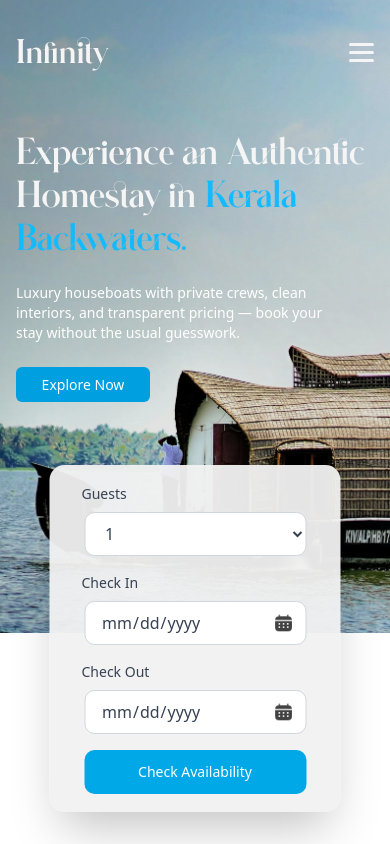
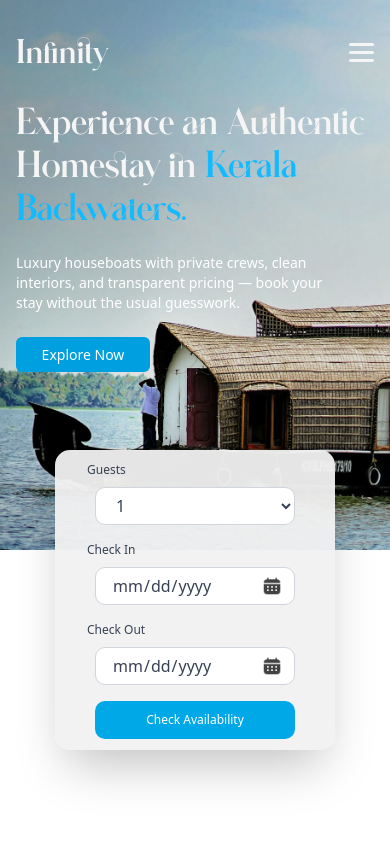
Before and after one commit to SumoodAmeen/Houseboat_frontend, a React (Vite) app: page / in a window 390 px wide. Shown: the top 844 px of the page. Built offline with nearby package versions, Linux system fonts and the light colour scheme.

Commit message:
hero mobile alignment issue fixed

```diff
--- a/src/components/landing_page_components/Hero.jsx
+++ b/src/components/landing_page_components/Hero.jsx
@@ -32,10 +32,10 @@ const Hero = () => {
     return (
         <>
             <style>{dateInputStyle}</style>
-            <section className="relative min-h-[108vh] max-[380px]:min-h-[950px] w-full overflow-hidden">
+            <section className="relative min-h-[108vh] max-[430px]:min-h-[850px] w-full overflow-hidden">
                 {/* Background Image */}
                 <div
-                    className="absolute md:h-[90vh] h-[75vh] inset-0 bg-cover bg-no-repeat bg-[calc(8%_-_20px)_100%] md:bg-[center_calc(100%_+_35px)]"
+                    className="absolute md:h-[90vh] max-[430px]:h-[550px] h-[75vh] inset-0 bg-cover bg-no-repeat bg-[calc(8%_-_20px)_100%] md:bg-[center_calc(100%_+_35px)]"
                     style={{
                         backgroundImage: `url(${heroImg})`,
                     }}
@@ -45,9 +45,9 @@ const Hero = () => {
                 </div>
 
                 {/* Content Container */}
-                <div className="relative z-10 pt-[130px] max-[380px]:pt-[100px] px-3 md:px-0">
+                <div className="relative z-10 pt-[130px] max-[430px]:pt-[100px] px-3 md:px-0">
                     {/* Title */}
-                    <h1 className="font-glitten font-400 text-[33px] md:text-[60px] leading-[43px] md:leading-[80px] w-[371px] max-[380px]:w-full md:w-[924px] pl-1 md:pl-[50px] text-[#F5F5F5] md:text-[#0E1727]">
+                    <h1 className="font-glitten font-400 text-[33px] md:text-[60px] leading-[43px] md:leading-[80px] w-[371px] max-[430px]:w-full md:w-[924px] pl-1 md:pl-[50px] text-[#F5F5F5] md:text-[#0E1727]">
                         Experience an Authentic Homestay in{' '}
                         <span className="text-[#12BAFF] md:text-[#009FE0]">Kerala Backwaters.</span>
                     </h1>
@@ -66,17 +66,17 @@ const Hero = () => {
                 </div>
 
                 {/* Unified Booking Form - Responsive */}
-                <div className="absolute bottom-[100px] max-[380px]:bottom-[270px] md:bottom-[100px] left-1/2 transform -translate-x-1/2 w-[291px] max-[380px]:w-[260px] md:w-[922px] h-[347px] max-[380px]:h-[300px] md:h-[143px] bg-[#F2F2F2]/95 rounded-[15px] shadow-2xl">
+                <div className="absolute bottom-[100px] max-[430px]:bottom-[100px] md:bottom-[100px] left-1/2 transform -translate-x-1/2 w-[291px] max-[430px]:w-[280px] md:w-[922px] h-[347px] max-[430px]:h-[300px] md:h-[143px] bg-[#F2F2F2]/95 rounded-[15px] shadow-2xl">
                     <form onSubmit={handleSubmit} className="flex flex-col md:flex-row items-center justify-center md:justify-between h-full px-8 py-1 md:py-0 gap-4 md:gap-0">
                         {/* Guests */}
                         <div className="flex flex-col w-full md:w-auto">
-                            <label className="text-[14px] max-[380px]:text-[12px] md:text-[16px] font-400 text-gray-700 mb-2">
+                            <label className="text-[14px] max-[430px]:text-[12px] md:text-[16px] font-400 text-gray-700 mb-2">
                                 Guests
                             </label>
                             <select
                                 value={guests}
                                 onChange={(e) => setGuests(e.target.value)}
-                                className="w-[222px] max-[380px]:w-[200px] md:w-[204px] h-[44px] max-[380px]:h-[38px] md:h-[51px] border border-gray-300 rounded-[10px] px-4 text-gray-700 focus:outline-none focus:border-[#00A8E8] cursor-pointer mx-auto md:mx-0 bg-white"
+                                className="w-[222px] max-[430px]:w-[200px] md:w-[204px] h-[44px] max-[430px]:h-[38px] md:h-[51px] border border-gray-300 rounded-[10px] px-4 text-gray-700 focus:outline-none focus:border-[#00A8E8] cursor-pointer mx-auto md:mx-0 bg-white"
                             >
                                 {[1, 2, 3, 4, 5, 6, 7, 8].map((num) => (
                                     <option key={num} value={num}>
@@ -88,7 +88,7 @@ const Hero = () => {
 
                         {/* Check In */}
                         <div className="flex flex-col w-full md:w-auto relative">
-                            <label className="text-[14px] max-[380px]:text-[12px] md:text-[16px] font-400 text-gray-700 mb-2">
+                            <label className="text-[14px] max-[430px]:text-[12px] md:text-[16px] font-400 text-gray-700 mb-2">
                                 Check In
                             </label>
                             <div className="relative mx-auto md:mx-0">
@@ -98,7 +98,7 @@ const Hero = () => {
                                     value={checkIn}
                                     onChange={(e) => setCheckIn(e.target.value)}
                                     placeholder="DD/MM/YYYY"
-                                    className="w-[222px] max-[380px]:w-[200px] md:w-[204px] h-[44px] max-[380px]:h-[38px] md:h-[51px] border border-gray-300 rounded-[10px] pl-4 pr-10 text-gray-700 focus:outline-none focus:border-[#00A8E8] bg-white"
+                                    className="w-[222px] max-[430px]:w-[200px] md:w-[204px] h-[44px] max-[430px]:h-[38px] md:h-[51px] border border-gray-300 rounded-[10px] pl-4 pr-10 text-gray-700 focus:outline-none focus:border-[#00A8E8] bg-white"
                                     style={{
                                         backgroundImage: `url(${calendarIcon})`,
                                         backgroundRepeat: 'no-repeat',
@@ -115,7 +115,7 @@ const Hero = () => {
 
                         {/* Check Out */}
                         <div className="flex flex-col w-full md:w-auto relative">
-                            <label className="text-[14px] max-[380px]:text-[12px] md:text-[16px] font-400 text-gray-700 mb-2">
+                            <label className="text-[14px] max-[430px]:text-[12px] md:text-[16px] font-400 text-gray-700 mb-2">
                                 Check Out
                             </label>
                             <div className="relative mx-auto md:mx-0">
@@ -125,7 +125,7 @@ const Hero = () => {
                                     value={checkOut}
                                     onChange={(e) => setCheckOut(e.target.value)}
                                     placeholder="DD/MM/YYYY"
-                                    className="w-[222px] max-[380px]:w-[200px] md:w-[204px] h-[44px] max-[380px]:h-[38px] md:h-[51px] border border-gray-300 rounded-[10px] pl-4 pr-10 text-gray-700 focus:outline-none focus:border-[#00A8E8] bg-white"
+                                    className="w-[222px] max-[430px]:w-[200px] md:w-[204px] h-[44px] max-[430px]:h-[38px] md:h-[51px] border border-gray-300 rounded-[10px] pl-4 pr-10 text-gray-700 focus:outline-none focus:border-[#00A8E8] bg-white"
                                     style={{
                                         backgroundImage: `url(${calendarIcon})`,
                                         backgroundRepeat: 'no-repeat',
@@ -143,7 +143,7 @@ const Hero = () => {
                         {/* Submit Button */}
                         <button
                             type="submit"
-                            className="w-[222px] max-[380px]:w-[200px] md:w-[194px] h-[44px] max-[380px]:h-[38px] md:h-[51px] bg-[#00A8E8] text-white rounded-[10px] font-400 text-[14px] max-[380px]:text-[12px] md:text-[16px] hover:bg-[#0088c2] transition-colors duration-300 md:mt-6"
+                            className="w-[222px] max-[430px]:w-[200px] md:w-[194px] h-[44px] max-[430px]:h-[38px] md:h-[51px] bg-[#00A8E8] text-white rounded-[10px] font-400 text-[14px] max-[430px]:text-[12px] md:text-[16px] hover:bg-[#0088c2] transition-colors duration-300 md:mt-6"
                         >
                             Check Availability
                         </button>
```
